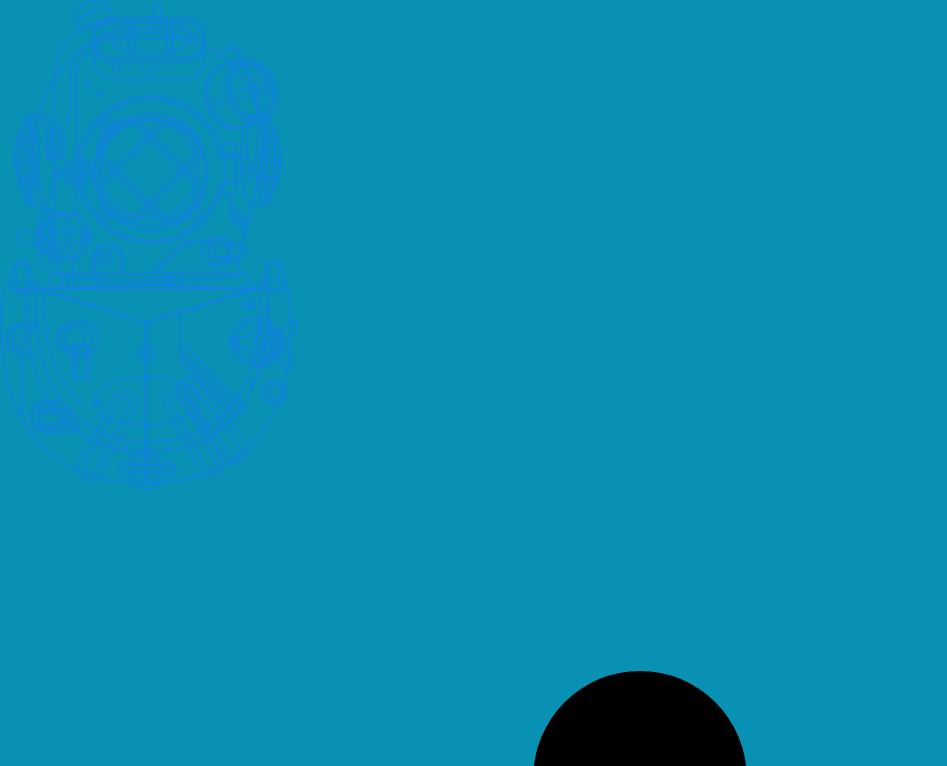
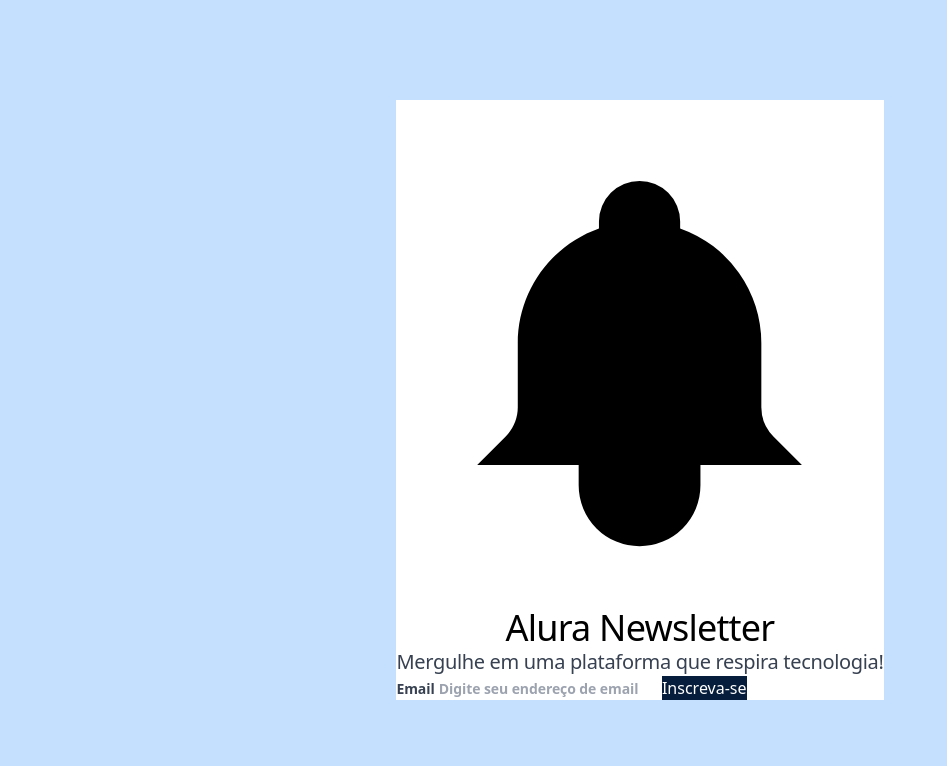
Before and after one commit to MarquesEduardo/newsletter, a website: page src/index.html in a window 1280 px wide. Shown: the top 766 px of the page, without its empty margins (0-947 px from the left). Drawn offline with Linux system fonts and the light colour scheme; a web font is replaced by a local one.

Commit message:
style: add style to index.html

```diff
--- a/package.json
+++ b/package.json
@@ -19,5 +19,8 @@
   "bugs": {
     "url": "https://github.com/MarquesEduardo/Newsletter/issues"
   },
-  "homepage": "https://github.com/MarquesEduardo/Newsletter#readme"
+  "homepage": "https://github.com/MarquesEduardo/Newsletter#readme",
+  "devDependencies": {
+    "tailwindcss-font-inter": "^3.0.1"
+  }
 }
--- a/src/index.html
+++ b/src/index.html
@@ -10,15 +10,15 @@
 
 </head>
 
-<body class="bg-cyan-600">
+<body class="bg-blue-light font-inter flex justify-center items-center h-screen">
 
-    <main class="">
+    <main class="flex">
 
-        <section class="">
+        <section class="bg-blue-dark hidden">
             <img class="" src="../image/icone-mergulhador.svg" alt="icone de mergulhador">
         </section>
 
-        <section class="">
+        <section class="bg-white">
 
             <div class="">
                 <svg class=""
@@ -34,15 +34,15 @@
                 </svg>
             </div>
 
-            <div class="">
-                <h1 class="">Alura Newsletter</h1>
-                <p class="">Mergulhe em uma plataforma que respira tecnologia!</p>
+            <div class="text-center">
+                <h1 class="text-4xl">Alura Newsletter</h1>
+                <p class="text-xl text-gray-700">Mergulhe em uma plataforma que respira tecnologia!</p>
             </div>
 
             <form>
-                <label class="" for="email">Email</label>
-                <input class="" id="email" type="email" placeholder="Digite seu endereço de email">
-                <button class="" type="button">Inscreva-se</button>
+                <label class="text-sm font-bold text-gray-700" for="email">Email</label>
+                <input class="text-sm font-bold" id="email" type="email" placeholder="Digite seu endereço de email">
+                <button class=" text-white bg-blue-dark" type="button">Inscreva-se</button>
             </form>
         </section>
     </main>
--- a/tailwind.config.js
+++ b/tailwind.config.js
@@ -5,9 +5,9 @@
   theme: {
     extend: {
       colors: {
-        azul: {
-          claro: '#C5DFFF',
-          escuro: '#061E3C',
+        blue: {
+          light: '#C5DFFF',
+          dark: '#061E3C',
           hover: '#1057B0',
         },
       },
@@ -16,5 +16,5 @@
       },
     },
   },
-  plugins: [],
+  plugins: [require('tailwindcss-font-inter')]
 }
```
Also changed, not shown: dist/output.css, 1 other file.
